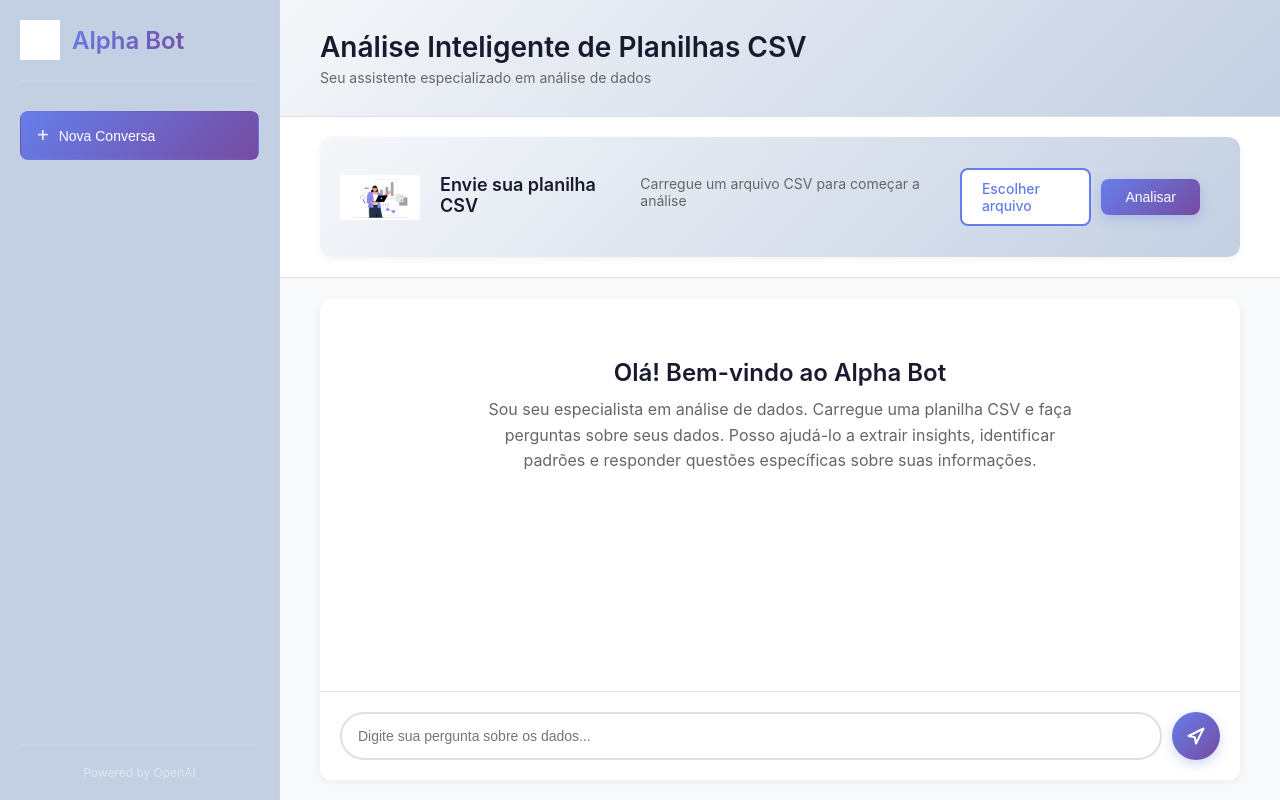
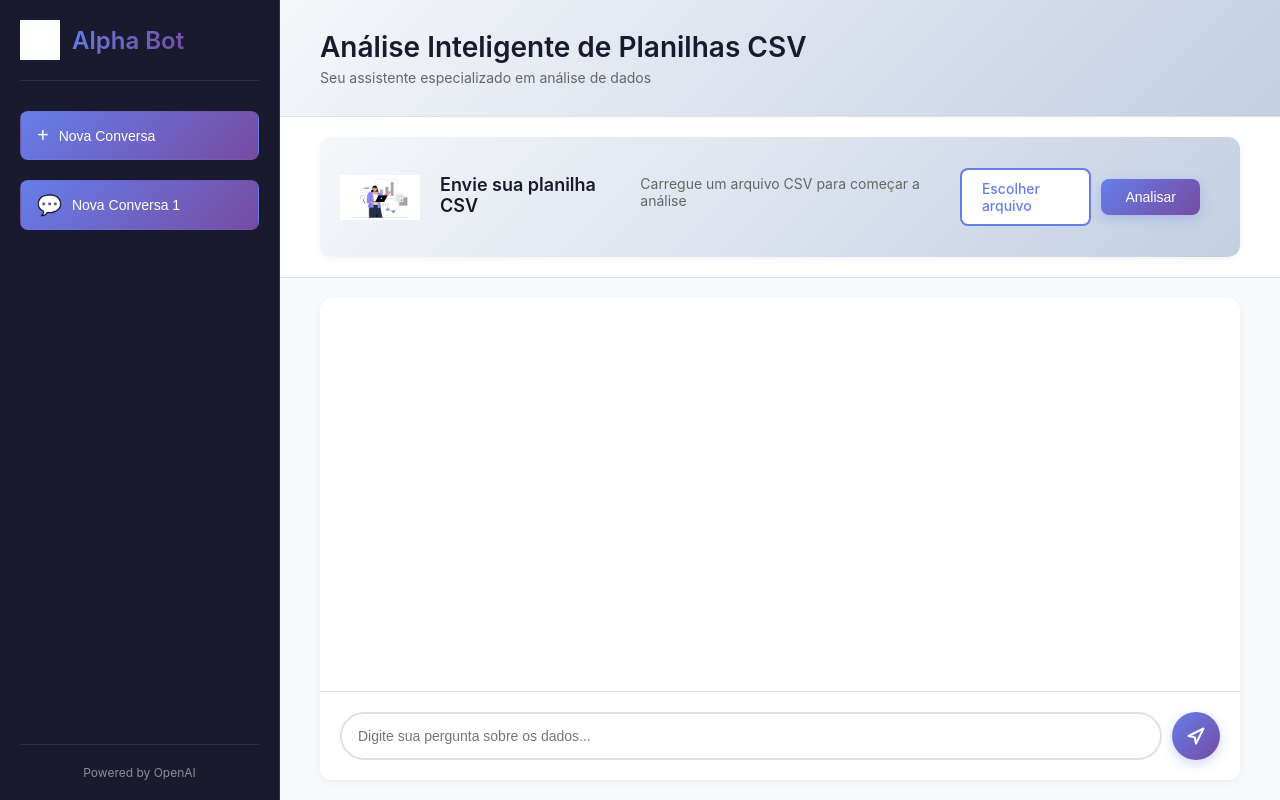
Before and after one commit to nhhramos/alphabot-app, a Flask app: page / in a window 1280 px wide. Run offline with Flask 3, Linux system fonts and the light colour scheme; some libraries are stand-ins or nearby versions; grey boxes are pictures that could not be loaded.

Commit message:
Att Sidebar

```diff
--- a/app.py
+++ b/app.py
@@ -94,7 +94,7 @@ def chat():
             resumo_dados = "Não foi possível gerar resumo estatístico."
 
         # Para evitar overload, envia até 10 linhas de exemplo
-        amostra = df_global.head(10).to_markdown(index=False)
+        amostra = df_global.head(100).to_markdown(index=False)
 
         context = (
             f"Você tem acesso aos seguintes dados de um arquivo CSV:\n"
--- a/static/css/style.css
+++ b/static/css/style.css
@@ -24,7 +24,7 @@ body {
 /* Sidebar */
 .sidebar {
     width: 280px;
-    background: #c3cfe2;
+    background: #1a1a2e;
     color: #ffffff;
     display: flex;
     flex-direction: column;
@@ -59,6 +59,8 @@ body {
 .nav-menu {
     flex: 1;
     overflow-y: auto;
+    display: flex;
+    flex-direction: column;
 }
 
 .nav-item {
@@ -75,6 +77,7 @@ body {
     gap: 10px;
     transition: all 0.3s ease;
     margin-bottom: 10px;
+    position: relative;
 }
 
 .nav-item:hover {
@@ -90,10 +93,50 @@ body {
 .nav-item .icon {
     font-size: 20px;
     font-weight: 300;
+    flex-shrink: 0;
 }
 
 .chat-history {
-    margin-top: 20px;
+    margin-top: 10px;
+    display: flex;
+    flex-direction: column;
+    gap: 8px;
+}
+
+.history-item {
+    padding-right: 36px;
+}
+
+.history-title {
+    flex: 1;
+    text-align: left;
+    overflow: hidden;
+    text-overflow: ellipsis;
+    white-space: nowrap;
+}
+
+.delete-btn {
+    position: absolute;
+    right: 12px;
+    width: 20px;
+    height: 20px;
+    display: flex;
+    align-items: center;
+    justify-content: center;
+    font-size: 20px;
+    opacity: 0;
+    transition: opacity 0.2s ease;
+    color: #ff6b6b;
+    font-weight: bold;
+}
+
+.history-item:hover .delete-btn {
+    opacity: 1;
+}
+
+.delete-btn:hover {
+    color: #ff4757;
+    transform: scale(1.2);
 }
 
 .sidebar-footer {
@@ -374,8 +417,6 @@ body {
     background: #b0b0b0;
 }
 
-
-
 /* Typing Indicator */
 .typing-indicator {
     display: flex;
--- a/static/js/main.js
+++ b/static/js/main.js
@@ -6,8 +6,21 @@ document.addEventListener('DOMContentLoaded', function() {
     const uploadButton = document.getElementById('upload-button');
     const fileNameDisplay = document.getElementById('file-name');
     const newChatBtn = document.getElementById('new-chat-btn');
+    const chatHistoryContainer = document.getElementById('chat-history');
 
+    // Estrutura para gerenciar conversas
+    let conversations = [];
+    let currentConversationId = null;
     let currentFile = null;
+    let conversationCounter = 0;
+
+    // Inicializar com uma conversa vazia
+    initializeApp();
+
+    function initializeApp() {
+        createNewConversation();
+        renderChatHistory();
+    }
 
     // Event Listeners
     sendButton.addEventListener('click', sendMessage);
@@ -27,15 +40,138 @@ document.addEventListener('DOMContentLoaded', function() {
     });
 
     newChatBtn.addEventListener('click', function() {
-        clearChat();
+        createNewConversation();
+        renderChatHistory();
     });
 
-    function clearChat() {
+    function createNewConversation() {
+        conversationCounter++;
+        const newConv = {
+            id: Date.now(),
+            title: `Nova Conversa ${conversationCounter}`,
+            messages: [],
+            csvFile: null,
+            csvColumns: null,
+            timestamp: new Date()
+        };
+
+        conversations.unshift(newConv);
+
+        // Limitar a 10 conversas
+        if (conversations.length > 10) {
+            conversations = conversations.slice(0, 10);
+        }
+
+        currentConversationId = newConv.id;
+        clearChatDisplay();
+    }
+
+    function getCurrentConversation() {
+        return conversations.find(conv => conv.id === currentConversationId);
+    }
+
+    function switchConversation(convId) {
+        currentConversationId = convId;
+        const conv = getCurrentConversation();
+
+        if (conv) {
+            // Restaurar arquivo CSV se existir
+            if (conv.csvFile) {
+                fileNameDisplay.textContent = `Arquivo carregado: ${conv.csvFile}`;
+            } else {
+                fileNameDisplay.textContent = '';
+            }
+
+            // Recarregar mensagens
+            clearChatDisplay();
+            conv.messages.forEach(msg => {
+                appendMessageToDisplay(msg.sender, msg.text);
+            });
+
+            // Se não houver mensagens, mostrar welcome
+            if (conv.messages.length === 0) {
+                showWelcomeMessage();
+            }
+        }
+
+        renderChatHistory();
+    }
+
+    function updateConversationTitle(firstMessage) {
+        const conv = getCurrentConversation();
+        if (conv && conv.messages.length === 1) {
+            // Usar as primeiras palavras da mensagem como título
+            const words = firstMessage.split(' ').slice(0, 5).join(' ');
+            conv.title = words.length < firstMessage.length ? words + '...' : words;
+            renderChatHistory();
+        }
+    }
+
+    function renderChatHistory() {
+        chatHistoryContainer.innerHTML = '';
+
+        conversations.forEach(conv => {
+            const historyItem = document.createElement('button');
+            historyItem.classList.add('nav-item', 'history-item');
+
+            if (conv.id === currentConversationId) {
+                historyItem.classList.add('active');
+            }
+
+            const icon = document.createElement('span');
+            icon.classList.add('icon');
+            icon.textContent = conv.csvFile ? '📊' : '💬';
+
+            const title = document.createElement('span');
+            title.classList.add('history-title');
+            title.textContent = conv.title;
+
+            const deleteBtn = document.createElement('span');
+            deleteBtn.classList.add('delete-btn');
+            deleteBtn.textContent = '×';
+            deleteBtn.onclick = function(e) {
+                e.stopPropagation();
+                deleteConversation(conv.id);
+            };
+
+            historyItem.appendChild(icon);
+            historyItem.appendChild(title);
+            historyItem.appendChild(deleteBtn);
+
+            historyItem.addEventListener('click', function() {
+                switchConversation(conv.id);
+            });
+
+            chatHistoryContainer.appendChild(historyItem);
+        });
+    }
+
+    function deleteConversation(convId) {
+        if (conversations.length === 1) {
+            // Não permitir deletar a última conversa
+            alert('Você deve manter pelo menos uma conversa!');
+            return;
+        }
+
+        conversations = conversations.filter(conv => conv.id !== convId);
+
+        // Se deletou a conversa atual, mudar para outra
+        if (currentConversationId === convId) {
+            switchConversation(conversations[0].id);
+        } else {
+            renderChatHistory();
+        }
+    }
+
+    function clearChatDisplay() {
+        chatWindow.innerHTML = '';
+    }
+
+    function showWelcomeMessage() {
         chatWindow.innerHTML = `
             <div class="welcome-message">
-                <img src="/static/img/chatbot-ui.png" alt="Chatbot" class="welcome-icon">
-                <h2>Olá! Bem-vindo ao Manus Bot</h2>
-                <p>Sou seu especialista em análise de dados. Posso ajudá-lo a extrair insights, identificar padrões e responder questões específicas sobre suas informações.</p>
+                <h2>Olá! Bem-vindo ao Alpha Bot</h2>
+                <p>Sou seu especialista em análise de dados. Carregue uma planilha CSV e faça perguntas sobre seus dados. Posso ajudá-lo a extrair insights, identificar padrões e responder questões específicas sobre suas informações.</p>
             </div>
         `;
     }
@@ -43,8 +179,20 @@ document.addEventListener('DOMContentLoaded', function() {
     function sendMessage() {
         const message = userInput.value.trim();
         if (message) {
-            appendMessage('user', message);
+            const conv = getCurrentConversation();
+
+            // Salvar mensagem na conversa
+            conv.messages.push({
+                sender: 'user',
+                text: message,
+                timestamp: new Date()
+            });
+
+            appendMessageToDisplay('user', message);
             userInput.value = '';
+
+            // Atualizar título da conversa com a primeira mensagem
+            updateConversationTitle(message);
 
             // Mostrar indicador de digitação
             const typingIndicator = appendTypingIndicator();
@@ -60,12 +208,28 @@ document.addEventListener('DOMContentLoaded', function() {
             .then(response => response.json())
             .then(data => {
                 removeTypingIndicator(typingIndicator);
-                appendMessage('bot', data.reply);
+
+                // Salvar resposta do bot na conversa
+                conv.messages.push({
+                    sender: 'bot',
+                    text: data.reply,
+                    timestamp: new Date()
+                });
+
+                appendMessageToDisplay('bot', data.reply);
             })
             .catch(error => {
                 console.error('Erro ao enviar mensagem:', error);
                 removeTypingIndicator(typingIndicator);
-                appendMessage('bot', 'Desculpe, houve um erro ao processar sua solicitação. Por favor, tente novamente.');
+                const errorMsg = 'Desculpe, houve um erro ao processar sua solicitação. Por favor, tente novamente.';
+
+                conv.messages.push({
+                    sender: 'bot',
+                    text: errorMsg,
+                    timestamp: new Date()
+                });
+
+                appendMessageToDisplay('bot', errorMsg);
             });
         }
     }
@@ -73,8 +237,16 @@ document.addEventListener('DOMContentLoaded', function() {
     function uploadCSV() {
         const file = csvUpload.files[0];
         if (file) {
+            const conv = getCurrentConversation();
             const formData = new FormData();
             formData.append('csv_file', file);
+
+            // Salvar informações do arquivo na conversa
+            conv.csvFile = file.name;
+
+            // Atualizar título da conversa com o nome do arquivo
+            conv.title = file.name.replace('.csv', '');
+            renderChatHistory();
 
             // Limpar mensagem de boas-vindas se existir
             const welcomeMsg = chatWindow.querySelector('.welcome-message');
@@ -82,7 +254,14 @@ document.addEventListener('DOMContentLoaded', function() {
                 welcomeMsg.remove();
             }
 
-            appendMessage('user', `Enviando arquivo: ${file.name}`);
+            const uploadMsg = `Enviando arquivo: ${file.name}`;
+            conv.messages.push({
+                sender: 'user',
+                text: uploadMsg,
+                timestamp: new Date()
+            });
+            appendMessageToDisplay('user', uploadMsg);
+
             const typingIndicator = appendTypingIndicator();
 
             fetch('/upload_csv', {
@@ -92,23 +271,49 @@ document.addEventListener('DOMContentLoaded', function() {
             .then(response => response.json())
             .then(data => {
                 removeTypingIndicator(typingIndicator);
+
+                let botResponse;
                 if (data.columns) {
-                    appendMessage('bot', `${data.message}\n\nColunas detectadas: ${data.columns.join(', ')}\n\nAgora você pode fazer perguntas sobre seus dados!`);
+                    conv.csvColumns = data.columns;
+                    botResponse = `${data.message}\n\nColunas detectadas: ${data.columns.join(', ')}\n\nAgora você pode fazer perguntas sobre seus dados!`;
                 } else {
-                    appendMessage('bot', data.message);
+                    botResponse = data.message;
                 }
+
+                conv.messages.push({
+                    sender: 'bot',
+                    text: botResponse,
+                    timestamp: new Date()
+                });
+
+                appendMessageToDisplay('bot', botResponse);
             })
             .catch(error => {
                 console.error('Erro ao fazer upload do CSV:', error);
                 removeTypingIndicator(typingIndicator);
-                appendMessage('bot', 'Desculpe, houve um erro ao fazer upload do arquivo CSV. Por favor, verifique se o arquivo está no formato correto.');
+
+                const errorMsg = 'Desculpe, houve um erro ao fazer upload do arquivo CSV. Por favor, verifique se o arquivo está no formato correto.';
+                conv.messages.push({
+                    sender: 'bot',
+                    text: errorMsg,
+                    timestamp: new Date()
+                });
+
+                appendMessageToDisplay('bot', errorMsg);
             });
         } else {
-            appendMessage('bot', 'Por favor, selecione um arquivo CSV para upload.');
+            const errorMsg = 'Por favor, selecione um arquivo CSV para upload.';
+            const conv = getCurrentConversation();
+            conv.messages.push({
+                sender: 'bot',
+                text: errorMsg,
+                timestamp: new Date()
+            });
+            appendMessageToDisplay('bot', errorMsg);
         }
     }
 
-    function appendMessage(sender, message) {
+    function appendMessageToDisplay(sender, message) {
         // Remover mensagem de boas-vindas se existir
         const welcomeMsg = chatWindow.querySelector('.welcome-message');
         if (welcomeMsg && sender === 'user') {
@@ -125,7 +330,7 @@ document.addEventListener('DOMContentLoaded', function() {
     function appendTypingIndicator() {
         const typingDiv = document.createElement('div');
         typingDiv.classList.add('bot-message', 'typing-indicator');
-        typingDiv.innerHTML = '<span>.</span><span>.</span><span>.</span>';
+        typingDiv.innerHTML = '<span></span><span></span><span></span>';
         typingDiv.id = 'typing-indicator';
         chatWindow.appendChild(typingDiv);
         chatWindow.scrollTop = chatWindow.scrollHeight;
```
